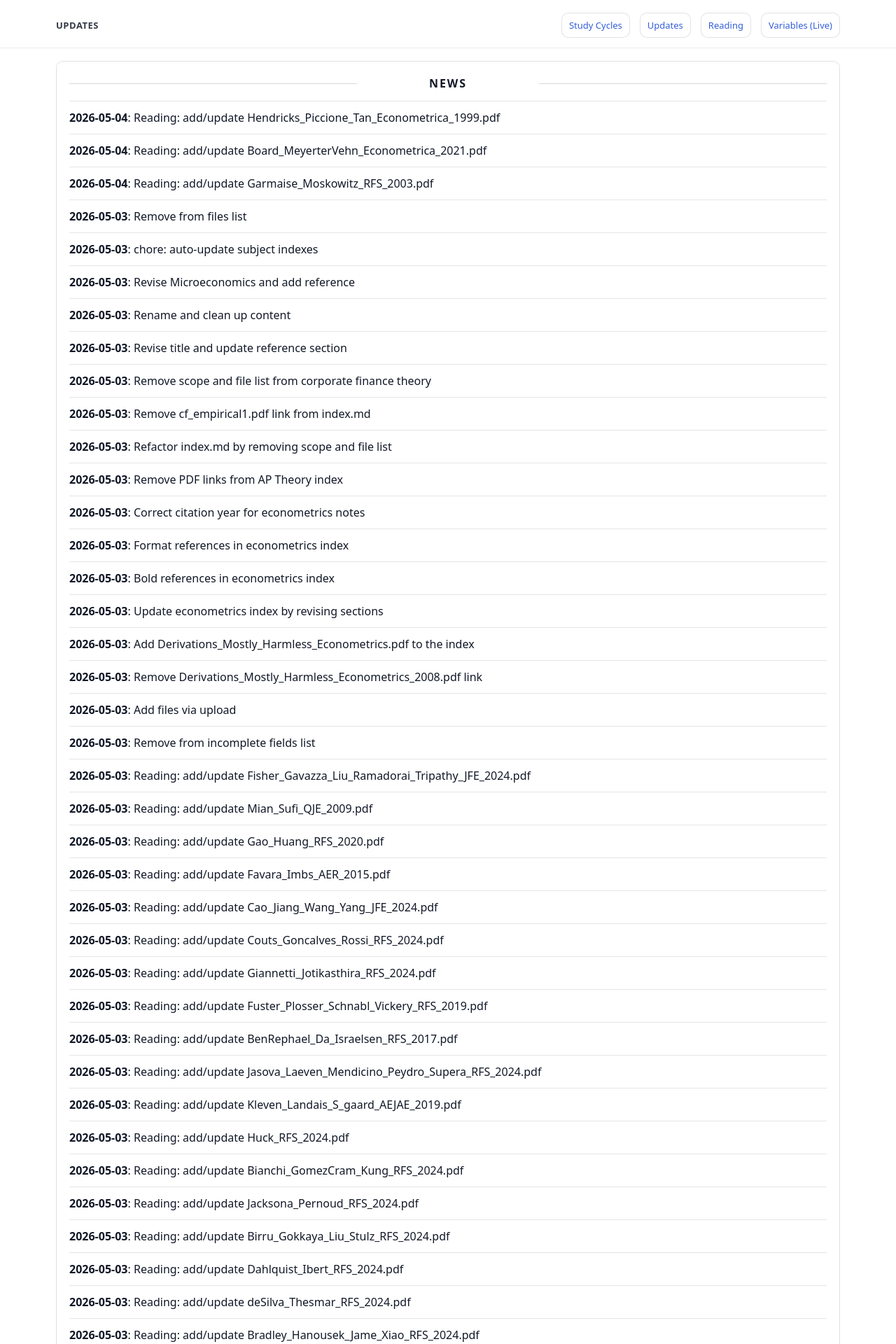
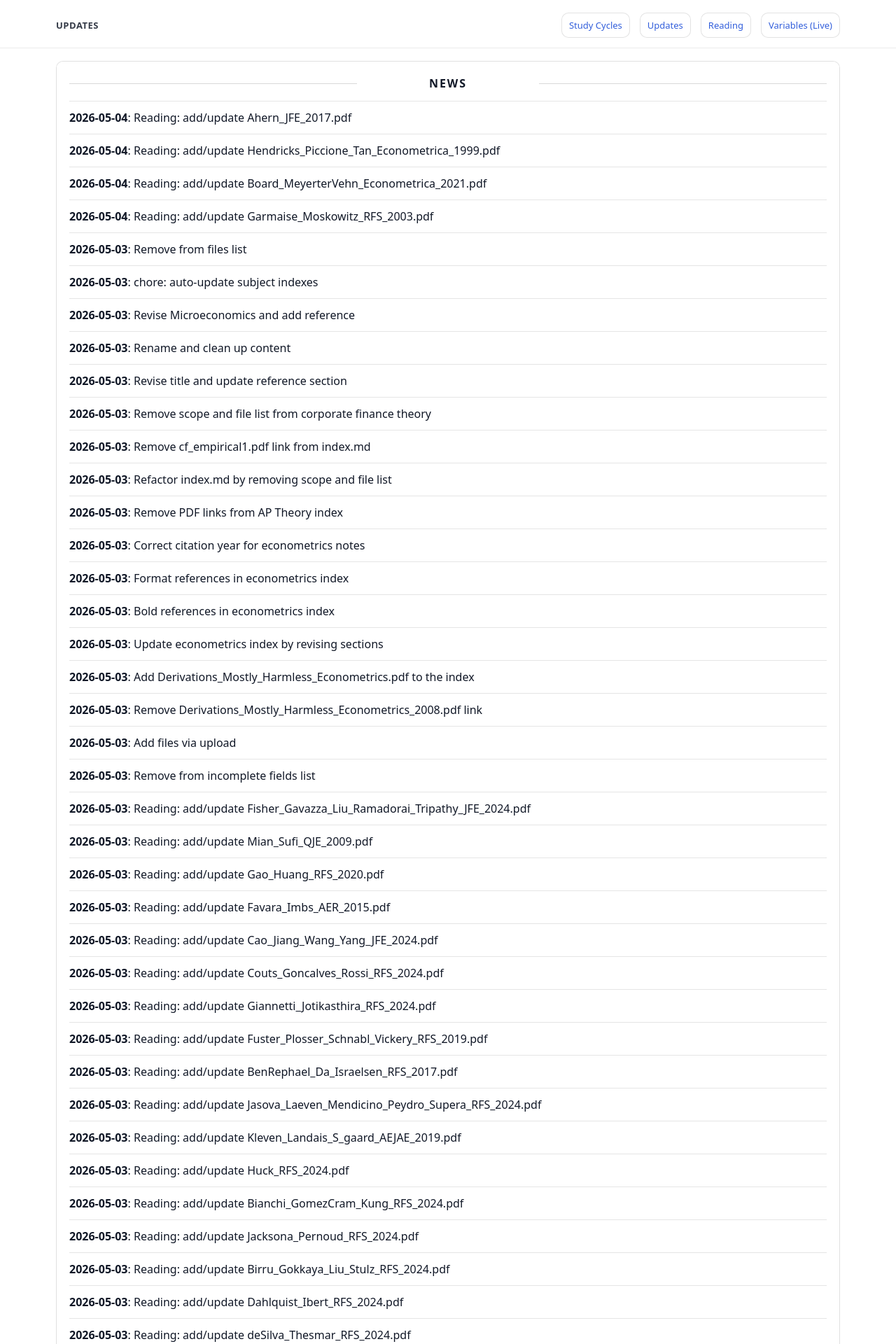
Before and after one commit to yaxinzn/study-archive, a Jekyll site: the page built from updates/index.md, in a window 1280 px wide. Shown: the top 1920 px of the page at 70% size. Built offline with Jekyll 4.4.1, drawn with Linux system fonts in a browser that asks for light colours; some of the changed text lies outside the part shown.

Commit message:
chore: update NEWS feed

```diff
--- a/_data/news.yml
+++ b/_data/news.yml
@@ -1,4 +1,7 @@
 # Auto-generated update history (sorted newest -> oldest). Do not edit manually.
+- ts: "1777841931"
+  date: "2026-05-04"
+  title: "Reading: add/update Ahern_JFE_2017.pdf"
 - ts: "1777841763"
   date: "2026-05-04"
   title: "Reading: add/update Hendricks_Piccione_Tan_Econometrica_1999.pdf"
```
